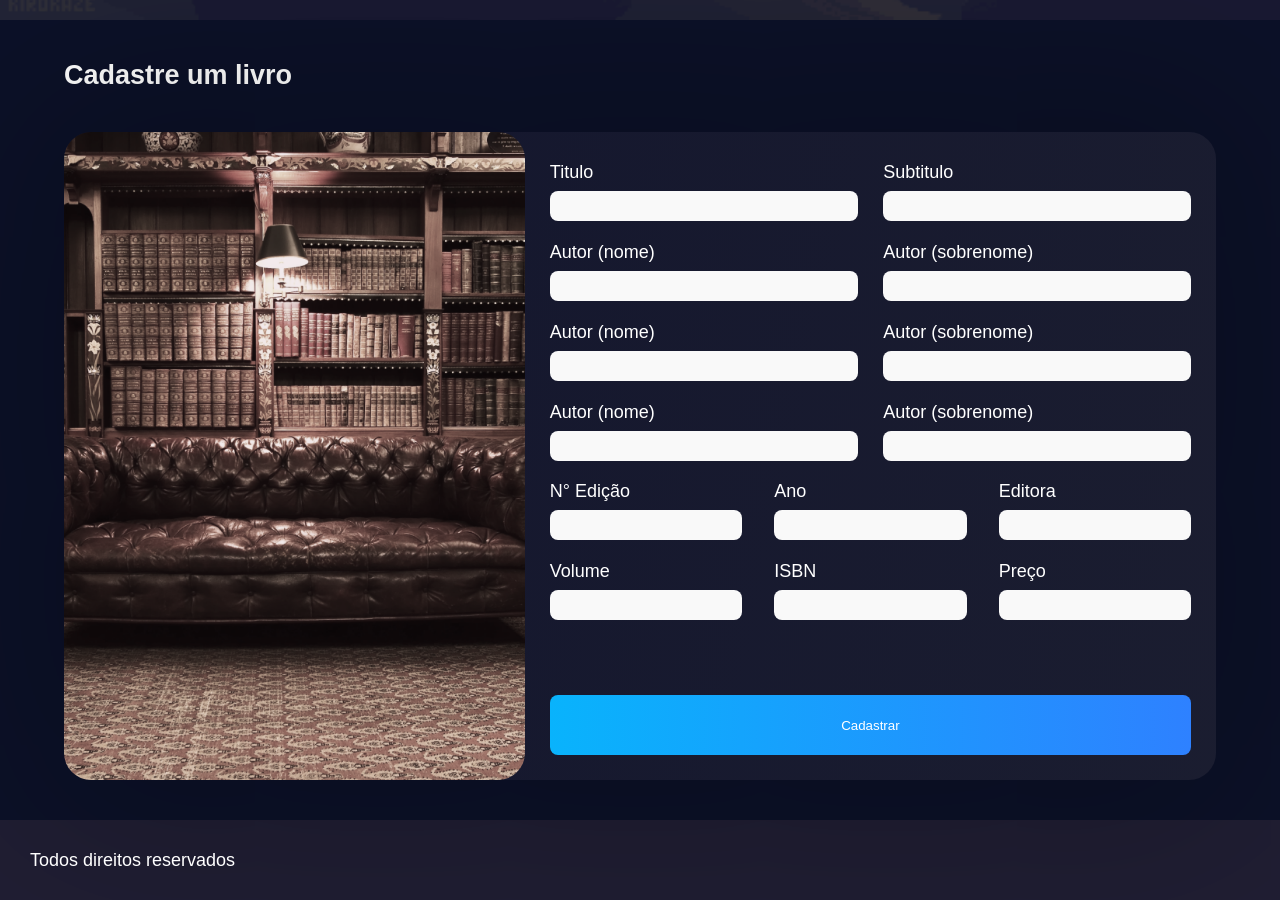
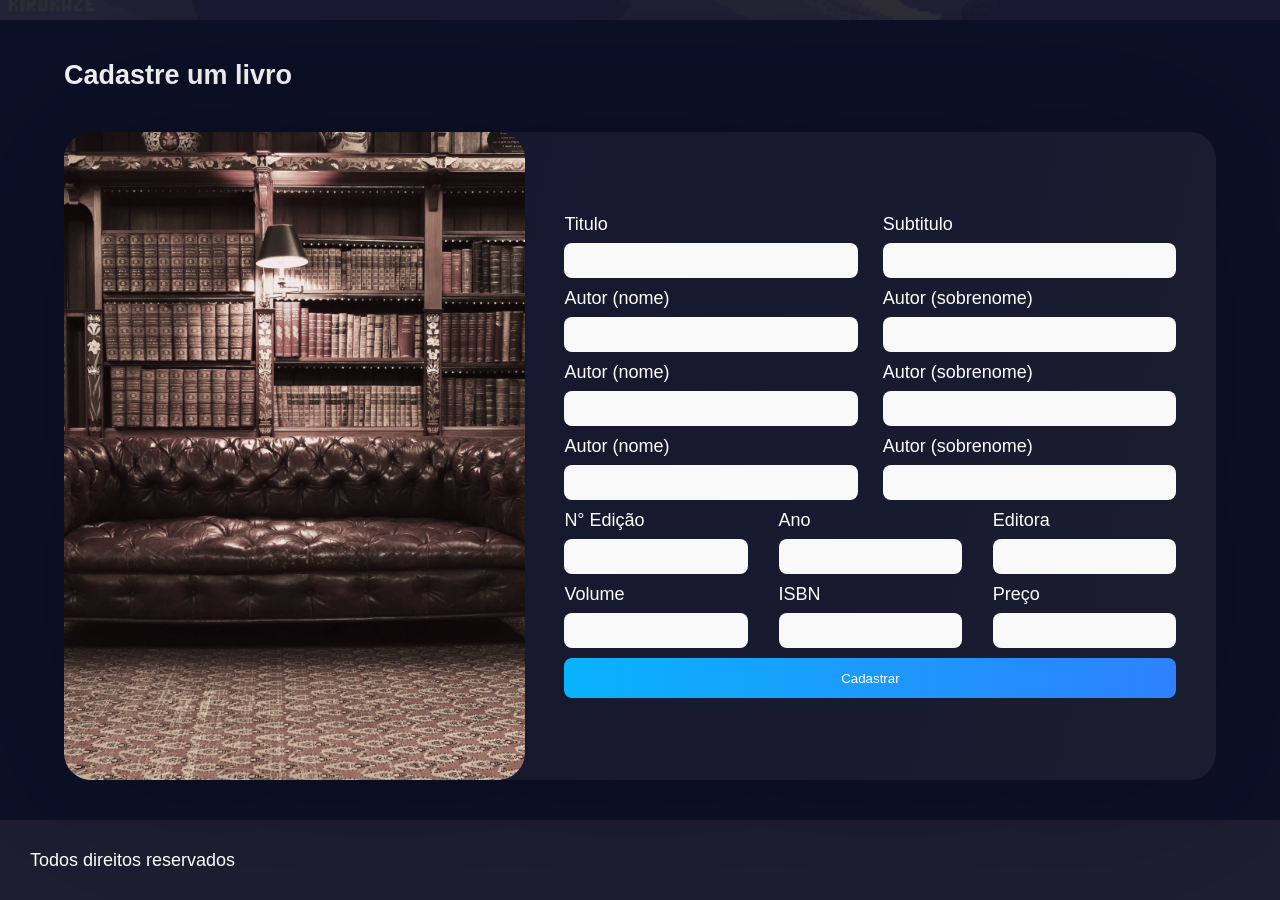
Before and after one commit to Ugutibigui/atividadeBiblioteca, a plain HTML site: page index.html in a window 1280 px wide. Shown: the part 780-1680 px from the top of the page. Drawn offline with Linux system fonts and the light colour scheme.

Commit message:
arrumando algumas coisas

```diff
--- a/index.html
+++ b/index.html
@@ -34,7 +34,7 @@
             <h1>Cadastre um livro</h1>
             <div class="local-form">
                 <div class="local-img">
-                    <img src="./assets/biblioteca.png" alt="">
+                    <img src="../assets/biblioteca.png" alt="">
                 </div>
                 <div class="local-action-form">
                     <form action="./scripts/save.php" method="post">
--- a/styles/biblioteca.css
+++ b/styles/biblioteca.css
@@ -7,12 +7,12 @@
 body {
     font-family: Arial, Helvetica, sans-serif;
     font-size: 18px;
-    overflow-y: auto;
-    overflow-x: hidden;
 }
 
 .first-section {
     width: 100vw;
+    overflow-y: auto;
+    overflow-x: hidden;
     background-image: url("../assets/background.gif");
     background-size: cover;
     background-repeat: no-repeat;
@@ -52,7 +52,7 @@ body {
 
 .container {
     width: 100%;
-    height: 100vh;
+    height: auto;
     display: flex;
     justify-content: center;
 }
--- a/styles/index.css
+++ b/styles/index.css
@@ -133,19 +133,21 @@ body {
 
 .local-action-form {
     width: 60%;
-    height: 100%;
+    height: auto;
     display: flex;
-    padding: 20px;
+    align-items: center;
+    justify-content: center;
 }
 
 .local-action-form form {
+    width: 90%;
+    height: 90%;
     box-sizing: border-box;
     display: flex;
     align-items: center;
     justify-content: space-between;
     flex-direction: column;
     padding: 5px;
-    height: 100%;
     overflow-y: auto;
 }
 
@@ -154,12 +156,12 @@ body {
     align-items: center;
     justify-content: space-between;
     flex-wrap: wrap;
-    height: 80%;
+    width: 100%;
 }
 
 .local-inputs input {
     border-radius: 8px;
-    height: 30px;
+    height: 35px;
     border: none;
     background-color: #F9F9F9;
     box-sizing: border-box;
@@ -201,7 +203,7 @@ body {
 
 .button-submit {
     width: 100%;
-    height: 10%;
+    height: 40px;
     border: none;
     background: linear-gradient(90.42deg, #09B3FC 0%, #2E81FF 100%);
     border-radius: 8px;
```
Also changed, not shown: 1 other file.
